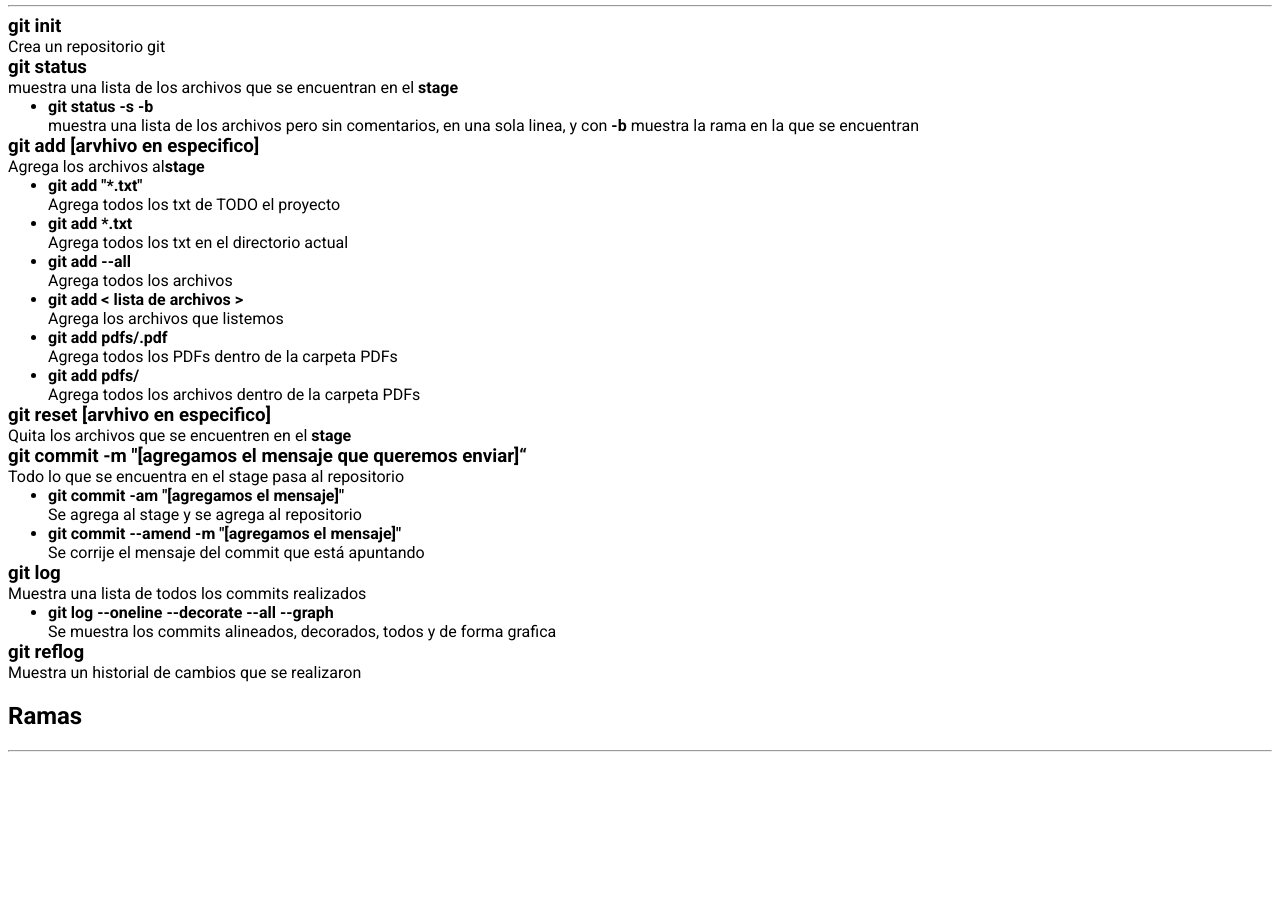
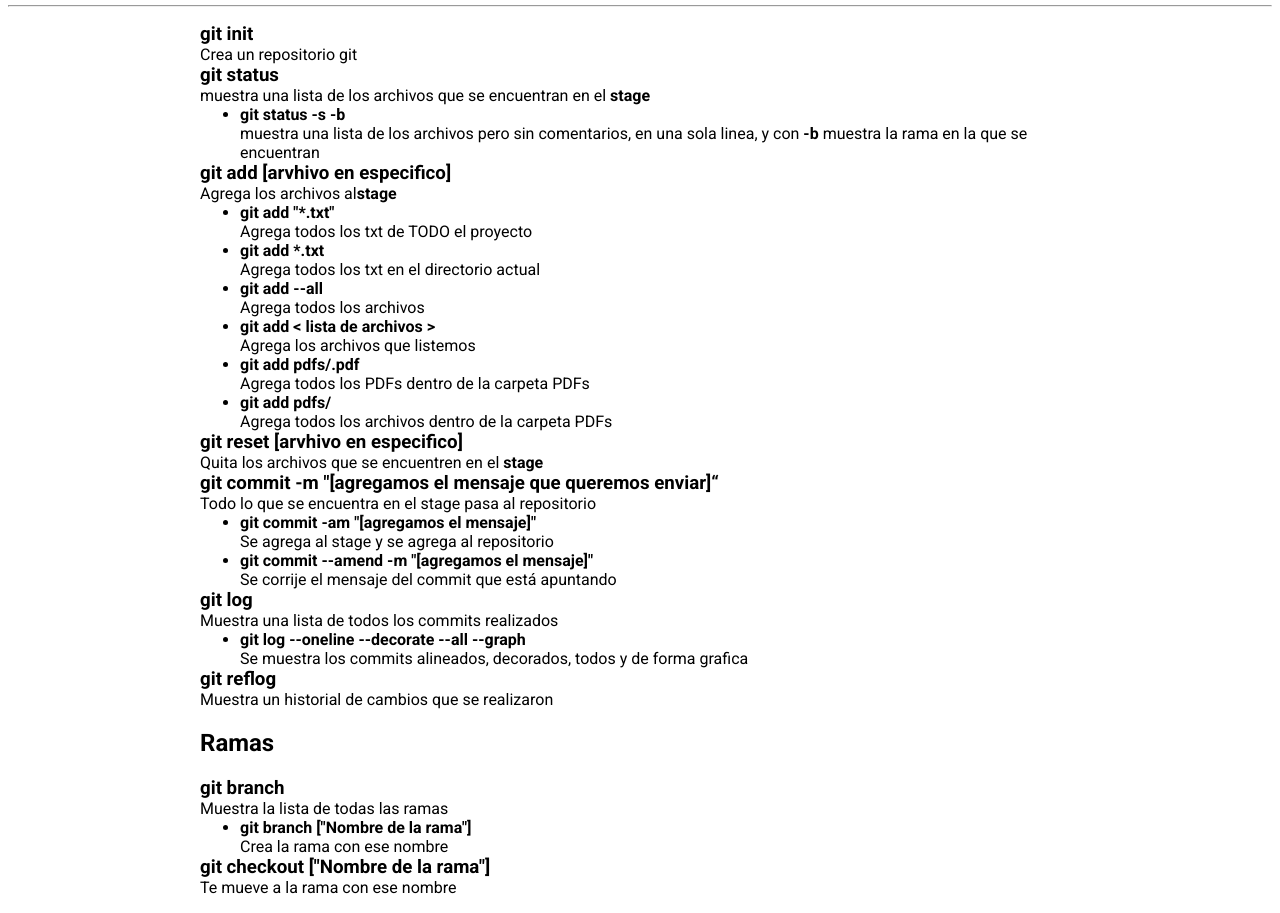
Before and after one commit to ulisote/GitNotas, a plain HTML site: page index.html in a window 1280 px wide. Shown: the part 49-962 px from the top of the page. Before the commit the page ends 809 px from the top, so only its background shows below. Drawn offline with nearby package versions, Linux system fonts and the light colour scheme.

Commit message:
Se agregaron nuevos estilos

```diff
--- a/index.html
+++ b/index.html
@@ -8,11 +8,12 @@
 	<link rel="stylesheet" href="src/css/style.css">
 </head>
 <body>
-	<div class="container">
-		<div class="titulo">
+	<div class="titulo">
 			<h1>Clases de Git and GitHub</h1>
 		</div>
-		<hr>
+	<hr>
+	<div class="container">
+
 		<div>
 			<h3>git init</h3>
 			<p>Crea un repositorio git</p>
@@ -88,9 +89,20 @@
 			<div>
 				<h2>Ramas</h2>
 			</div>
-			<hr>
 			<div>
-
+				<div>
+					<h3>git branch</h3>
+					<p>Muestra la lista de todas las ramas</p>
+					<ul>
+						<li><h4>git branch ["Nombre de la rama"]</h4>
+							<p>Crea la rama con ese nombre</p>
+						</li>
+					</ul>
+				</div>
+				<div>
+					<h3>git checkout ["Nombre de la rama"] </h3>
+					<p>Te mueve a la rama con ese nombre</p>
+				</div>
 			</div>
 		</div>
 	</div>
--- a/src/css/style.css
+++ b/src/css/style.css
@@ -7,6 +7,7 @@
 }
 .container{
 	margin: auto;
+	margin: 1em 12em;
 }
 .titulo{
 	text-align: center;
```
